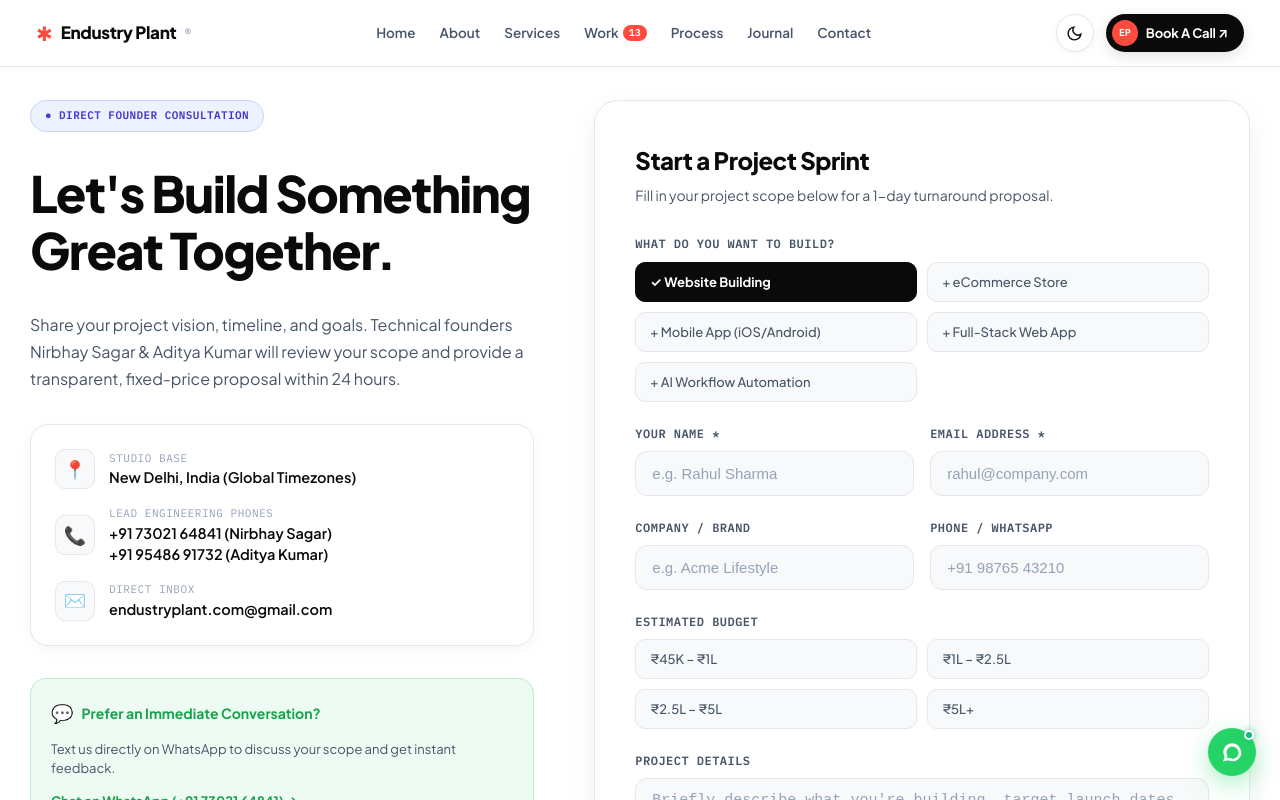
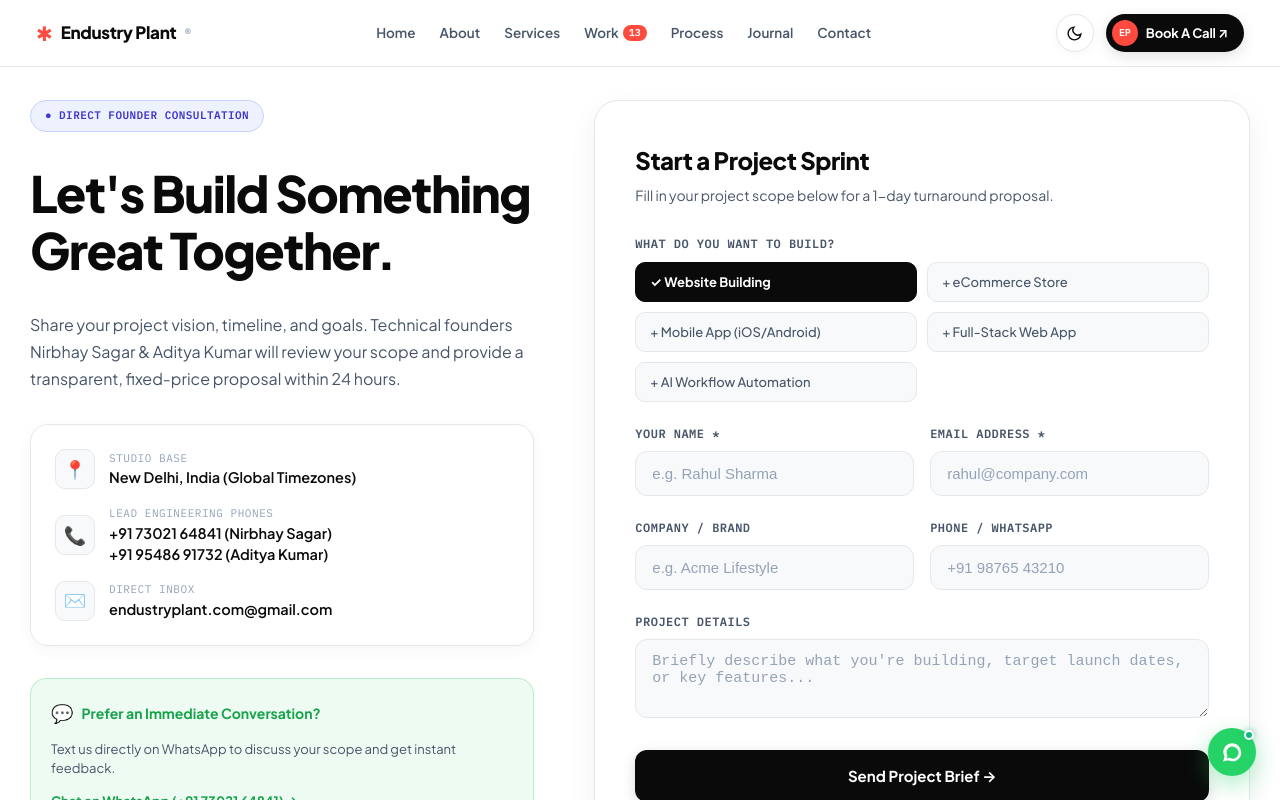
Before and after one commit to nirbhaysagar/endustryplant, a Next.js app: page /contact in a window 1280 px wide. Shown: the top 800 px of the page. Built offline with nearby package versions, Linux system fonts and the light colour scheme.

Commit message:
refactor(contact): remove estimated budget selector from project brief form

```diff
--- a/src/app/contact/page.tsx
+++ b/src/app/contact/page.tsx
@@ -41,7 +41,6 @@ function ContactContent() {
   const [email, setEmail] = useState('');
   const [company, setCompany] = useState('');
   const [phone, setPhone] = useState('');
-  const [budget, setBudget] = useState('₹75K – ₹1.5L');
   const [details, setDetails] = useState('');
   const [selectedServices, setSelectedServices] = useState<string[]>(['website']);
   const [submitted, setSubmitted] = useState(false);
@@ -99,7 +98,6 @@ function ContactContent() {
             email,
             company: company || null,
             phone: phone || null,
-            budget,
             services: selectedServices,
             details: details || null,
           }),
@@ -301,22 +299,6 @@ function ContactContent() {
               </div>
 
               <div className={styles.fieldGroup}>
-                <label className={styles.fieldLabel}>Estimated Budget</label>
-                <div className={styles.selectorGrid}>
-                  {['₹45K – ₹1L', '₹1L – ₹2.5L', '₹2.5L – ₹5L', '₹5L+'].map((b) => (
-                    <button
-                      type="button"
-                      key={b}
-                      onClick={() => setBudget(b)}
-                      className={`${styles.btnSelect} ${budget === b ? styles.active : ''}`}
-                    >
-                      {b}
-                    </button>
-                  ))}
-                </div>
-              </div>
-
-              <div className={styles.fieldGroup}>
                 <label className={styles.fieldLabel}>Project Details</label>
                 <textarea
                   rows={3}
@@ -345,7 +327,7 @@ function ContactContent() {
                 </p>
                 <a
                   href={`https://wa.me/917302164841?text=${encodeURIComponent(
-                    `Hi Nirbhay, I'd like to discuss a project with Endustry Plant.\nSelected Service: ${selectedServices.join(', ')}\nBudget: ${budget}`
+                    `Hi Nirbhay, I'd like to discuss a project with Endustry Plant.\nSelected Service: ${selectedServices.join(', ')}`
                   )}`}
                   target="_blank"
                   rel="noopener noreferrer"
```
